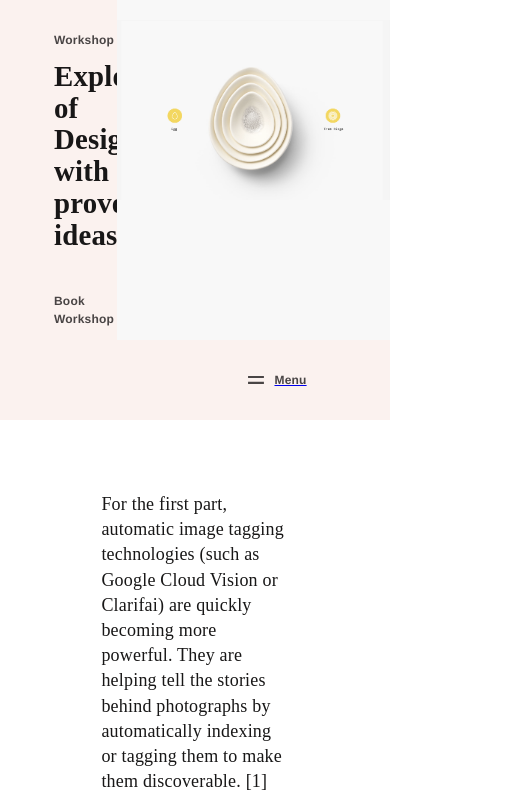
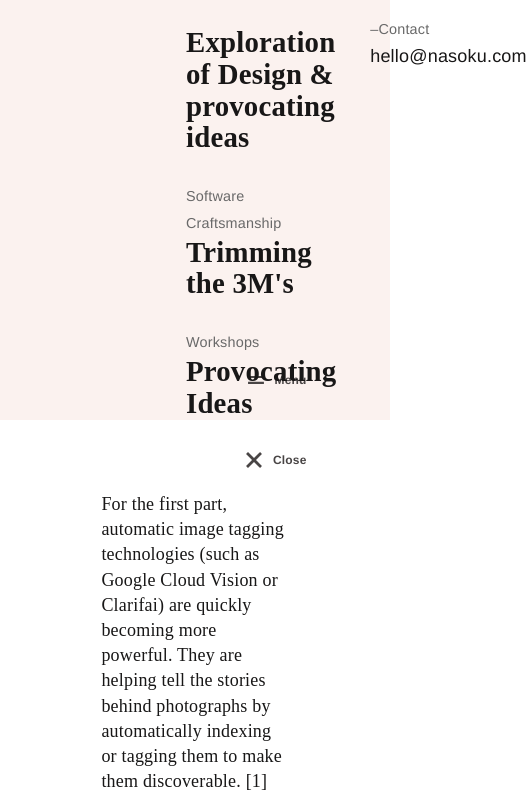
Before and after one commit to Nasoskouroupis/nasokuwebsite, a plain HTML site: page index.html in a window 390 px wide. Shown: the part 200-998 px from the top of the page, 527 px wide, since content can reach past the window. Drawn offline with nearby package versions, Linux system fonts and the light colour scheme.

Commit message:
css update menu

```diff
--- a/css/style.scss
+++ b/css/style.scss
@@ -10,8 +10,12 @@ body {
   -moz-osx-font-smoothing: grayscale;
   font-weight:500;
   transition:all 0.3s ease;
+  text-decoration:none;
  }
 
+a {
+      text-decoration:none;
+}
 .display {
   width:100%;
   height:720px;
@@ -107,6 +111,14 @@ h3 {
   color:#494545;
   line-height: 1.5em;
 }
+h4 {
+    color:#181717;
+    font-size: 1.6em;
+    font-family: FreightText Pro Bold;
+    line-height: 1.1em;
+    margin:0;
+    padding-bottom:1em;
+}
 .menu {
   width:80%;
   height:80px;
@@ -127,6 +139,14 @@ padding: 0.3em;
   cursor: pointer;
 }
 
+.menu-close img {
+  display: block;
+  width: 20px;
+  height: auto;
+  padding-right:0.3em;
+  cursor: pointer;
+}
+
 article {
   display:flex;
   width:100%;
@@ -139,7 +159,7 @@ article {
   justify-content:center;
 }
 .footnote-col {
-  margin-botton:3em;
+  margin-bottom:3em;
 }
 p {
   font-size:1.24em;
@@ -166,30 +186,51 @@ footer {
 .nasoku-info-col {
   width:74%;
 }
+.next-project-col {
+  width:22%;
+  padding-right:2em;
 
-.next-project-col {
-  width:26%;
 }
-
 .menu-expanded {
-  height:940px;
-  width:100%;
+  height:660px;
   position:absolute;
   background:#fbf2ef;
   top:0;
   display:flex;
+  flex:1;
+  width:100%;
+}
+
+.logo-menu img{
+    height:56px;
+    width:auto;
+}
+
+.nav-col-1 {
+  display:flex;
+  width:20%;
+  padding-top:8em;
+  justify-content: flex-end;
+  margin-right:20em;
 
 }
-.menu-items {
-  list-style-type:none;
-  margin-left:31em;
-  margin-top:10em;
-    li {
-      padding-bottom:3em;
-    }
-  }
-
-
+.nav-col-2 {
+  display:flex;
+  width:34%;
+  flex-direction:column;
+  padding-top:8em;
+  margin-right:6em;
+}
+.nav-col-3 {
+  display:flex;
+  width:32%;
+  flex-direction:column;
+  padding-top:16em;
+}
+.nav-label, .contact {
+  font-size:0.8em;
+  color:dimgray;
+}
 
 @media (min-width: 1920px) {
 .display {
@@ -211,6 +252,47 @@ footer {
 }
 .article-col, .footnote-col {
   width:38%;
+}
+
+.menu-expanded {
+  height:940px;
+  position:absolute;
+  background:#fbf2ef;
+  top:0;
+  display:flex;
+  flex:1;
+  width:100%;
+}
+
+.logo-menu img{
+    height:56px;
+    width:auto;
+}
+
+.nav-col-1 {
+  display:flex;
+  width:28%;
+  padding-top:12em;
+  justify-content: flex-end;
+  margin-right:24em;
+
+}
+.nav-col-2 {
+  display:flex;
+  width:22%;
+  flex-direction:column;
+  padding-top:12em;
+  margin-right:12em;
+}
+.nav-col-3 {
+  display:flex;
+  width:32%;
+  flex-direction:column;
+  padding-top:28em;
+}
+.nav-label, .contact {
+  font-size:0.8em;
+  color:dimgray;
 }
    }
 
@@ -252,4 +334,24 @@ p {
   font-size:1em;
   line-height:1.4em;
 }
+.menu-expanded {
+  height:540px;
+}
+.menu-close img {
+  width: 16px;
+}
+.nav-col-1 {
+  width:20%;
+  padding-top:6em;
+  margin-right:6em;
+}
+.nav-col-2 {
+  width:38%;
+  padding-top:6em;
+  margin-right:2em;
+}
+.nav-col-3 {
+  width:16%;
+  padding-top:12em;
+}
    }
--- a/index.html
+++ b/index.html
@@ -11,7 +11,7 @@
     <script src="https://ajax.googleapis.com/ajax/libs/jquery/1.8.3/jquery.min.js"></script>
     <script src="http://code.jquery.com/ui/1.9.2/jquery-ui.js"></script>
     <script src="js/menu.js"></script>
-    <title>Nasoku – A reversed website for fun</title>
+    <title>Nasoku – Interaction Designer</title>
 </head>
 
 <body>
@@ -19,59 +19,111 @@
         <div class="display">
             <div class="header">
                 <div class="logo"><img src="images/ah-logo-short.png"></div>
-                <div class="call-request"><h3>Request Call</h3></div>
+                <div class="call-request">
+                    <h3>Request Call</h3>
+                </div>
             </div>
             <div class="banner">
                 <div class="project-title-col">
-                    <div class="uppertitle"><h3>Workshop<h3></div>
-                    <div class="title"><h1>Exploration of Design with provocating ideas</h1></div>
-                    <div class="status"><h3>Book Workshop<h3></div>
+                    <div class="uppertitle">
+                        <h3>Workshop
+                            <h3>
+                    </div>
+                    <div class="title">
+                        <h1>Exploration of Design with provocating ideas</h1>
+                    </div>
+                    <div class="status">
+                        <h3>Book Workshop
+                            <h3>
+                    </div>
                 </div>
                 <div class="project-display-col">
                     <div class="project-display"><img src="images/display.png"></div>
                 </div>
             </div>
+            <a href="#">
+                <div class="menu">
+                    <div class="menu-icn"><img src="images/menu.svg" alt="The rain in spain"></div>
+                    <div class="menu-text">
+                        <h3>Menu</h3>
+                    </div>
+                </div>
+            </a>
+                        <a href="#" class="hidden">
+                <div class="menu">
+                    <div class="menu-close"><img src="images/close.svg" alt="The rain in spain"></div>
+                    <div class="menu-text">
+                        <h3>Close</h3>
+                    </div>
+                </div>
+            </a>
+        </div>
 
-            <a href="#"><div class="menu">
-                <div class="menu-icn"><img src="images/menu.svg" alt="The rain in spain"></div>
-                <div class="menu-text"><h3>Menu</h3></div>
-            </div></a>
-            <!--<div class="menu-expanded">
-                    <ul class="menu-items">
-                        <li>Apophenia in Design Process</li>
-                        <li>Apophenia in Design Process</li>
-                        <li>Apophenia in Design Process</li>
-                        <li>Apophenia in Design Process</li>
-                        <li>Apophenia in Design Process</li>
-                        <li>Apophenia in Design Process</li>
-                    </ul>
-                </div>-->
+        <div class="menu-expanded" class="hidden">
+            <div class="nav-col-1">
+                <div class="logo-menu"><img src="images/ah-logo-short.png"></div>
+            </div>
+            <div class="nav-col-2">
+                <div class="nav-article-one">
+                    <div class="nav-label">Writings & Books</div>
+                    <div class="nav-title">
+                        <h4>Apophenia in Design</h4>
+                    </div>
+                    <div class="nav-title">
+                        <h4>Exploration of Design & provocating ideas</h4>
+                    </div>
 
                 </div>
+                <div class="nav-article-two">
+                    <div class="nav-label">Software Craftsmanship</div>
+                    <div class="nav-title">
+                        <h4>Trimming the 3M's</h4>
+                    </div>
+                </div>
+                <div class="nav-article-three">
+                    <div class="nav-label">Workshops</div>
+                    <div class="nav-title">
+                        <h4>Provocating Ideas</h4>
+                    </div>
+                </div>
+            </div>
+            <div class="nav-col-3">
+                <div class="contact">–Contact</div>
+                <div class="email">hello@nasoku.com</div>
+            </div>
+        </div>
+
+
+
 
         <article>
             <div class="article-col">
-                <div class="article-content"><p>
-                    For the first part, automatic image tagging technologies (such as Google Cloud Vision or Clarifai) are quickly
-                    becoming more powerful. They are helping tell the stories behind photographs by automatically indexing
-                    or tagging them to make them discoverable. [1] For the second part, the field of visual aesthetics addresses
-                    the way each story is told. Specifically, how the visual style and composition of an image create an
-                    emotional connection with the viewer. In other words: try to understand what makes an image really outstanding
-                    and impactful compared to others — and apply that criteria to any photo in the world.
-                    </p><p>Imagine a scenario
-                    in which an art professor wants to teach her class how to understand what makes a good photo. One methodology
-                    that she can use is to show her students examples of how she might curate a set of photographs. She groups
-                    the good photos together and sets the not so good photos apart. After doing this process multiple times,
-                    she will ask her students to repeat it. The only feedback she gives, is if the student was successful
-                    in his/her choice. If the student succeeds, he/she continues with the exercise. Otherwise, the student
-                    has to think over the error, learn from it and move onto the next set of photos. This is the basic process
-                    machine learning systems also go through.</p>
+                <div class="article-content">
+                    <p>
+                        For the first part, automatic image tagging technologies (such as Google Cloud Vision or Clarifai) are quickly becoming more
+                        powerful. They are helping tell the stories behind photographs by automatically indexing or tagging
+                        them to make them discoverable. [1] For the second part, the field of visual aesthetics addresses
+                        the way each story is told. Specifically, how the visual style and composition of an image create
+                        an emotional connection with the viewer. In other words: try to understand what makes an image really
+                        outstanding and impactful compared to others — and apply that criteria to any photo in the world.
+                    </p>
+                    <p>Imagine a scenario in which an art professor wants to teach her class how to understand what makes a
+                        good photo. One methodology that she can use is to show her students examples of how she might curate
+                        a set of photographs. She groups the good photos together and sets the not so good photos apart.
+                        After doing this process multiple times, she will ask her students to repeat it. The only feedback
+                        she gives, is if the student was successful in his/her choice. If the student succeeds, he/she continues
+                        with the exercise. Otherwise, the student has to think over the error, learn from it and move onto
+                        the next set of photos. This is the basic process machine learning systems also go through.</p>
                 </div>
             </div>
             <div class="footnote-col">
-                <div class="footnote-title"><p><b>Booking a Workshop</b></p></div>
-                <div class="footnote-no1"><p>1.Holding Classes in Private art classes and design schools, as well as within small groups in your place
-                    - Contact me for further details</p></div>
+                <div class="footnote-title">
+                    <p><b>Booking a Workshop</b></p>
+                </div>
+                <div class="footnote-no1">
+                    <p>1.Holding Classes in Private art classes and design schools, as well as within small groups in your place
+                        - Contact me for further details</p>
+                </div>
                 <div class="footnote-no2"></div>
             </div>
         </article>
@@ -85,7 +137,9 @@
                     <div class="info-social">@nasos</div>
                 </div>
                 <div class="next-project-col">
-                <div class="next-title"><h2>Apophenia in the design process</h2></div>
+                    <div class="next-title">
+                        <h2>Apophenia in the design process</h2>
+                    </div>
                     <div class="next-arrow"></div>
                 </div>
             </div>
--- a/js/menu.js
+++ b/js/menu.js
@@ -1,3 +1,5 @@
-$(".menu-icn").click(function() {
-  $(this).toggleClass("menu-expanded");
+$(".menu-toggle").on('click', function() {
+  $(this).toggleClass("on");
+  $('.menu-section').toggleClass("on");
+  $("nav ul").toggleClass('hidden');
 });
```
Also changed, not shown: css/style.css, images/close.svg (added), 2 other files. Lines whose indentation alone changed are shown as unchanged.
